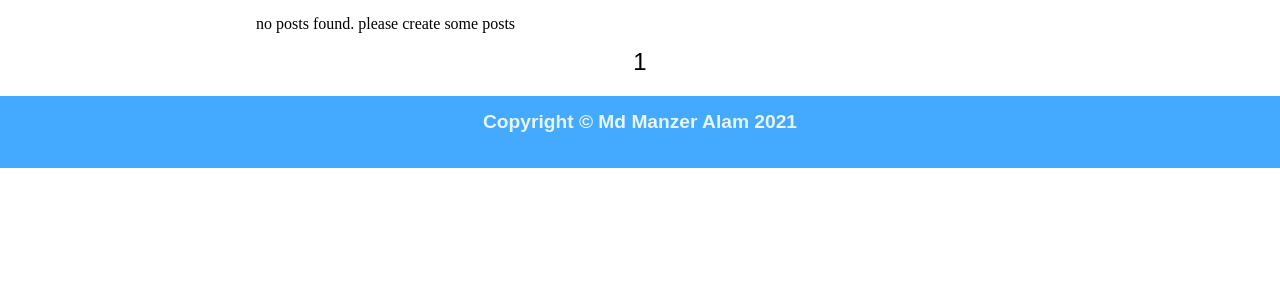
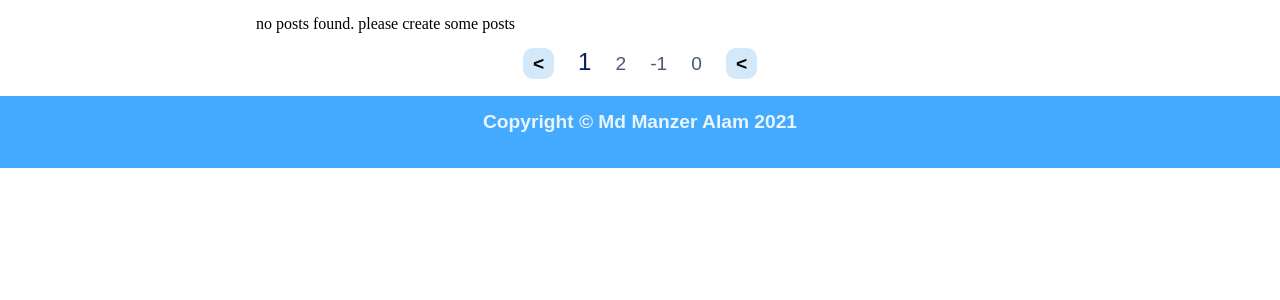
Before and after one commit to sherlock6147/django-blog, a Django app: page / in a window 1280 px wide. Shown: the part 52-352 px from the top of the page. Run offline with Django 3.2, Linux system fonts and the light colour scheme; data that the repository does not hold is empty.

Commit message:
improved pagination

```diff
--- a/blogWebsite/blog/static/blog/index.css
+++ b/blogWebsite/blog/static/blog/index.css
@@ -65,7 +65,7 @@ nav ul li a{
     font-size: 1.2rem;
     color: rgb(232, 245, 252);
     background-color:#4af;
-    padding: 10px 20px;
+    padding: 5px 10px;
     border-radius: 10px;
     text-decoration: none;
     margin: 0px 10px;
@@ -81,3 +81,22 @@ center{
     font-size: 1.5rem;
     font-family: sans-serif;
 }
+
+.page-number{
+    margin: 0px 10px ;
+    font-size: 1.2rem;
+    font-family: sans-serif;
+    text-decoration: none;
+    color: rgb(72, 87, 114);
+}
+.active{
+    font-size: 1.5rem;
+    color: rgb(4, 35, 83);
+    font-family: sans-serif;
+    text-decoration: none;
+
+}
+.disable{
+    background-color: rgb(211, 232, 248);
+    color: black;
+}
--- a/blogWebsite/blog/templates/blog/index.html
+++ b/blogWebsite/blog/templates/blog/index.html
@@ -33,14 +33,40 @@
             <div class="error">no posts found. please create some posts</div>
         {% endif %}
     </main>
+    <!-- Final Pagination -->
     <center>
         {%if page_obj.has_previous %} {# whether the previous page exists #}
             <a href="?page={{page_obj.previous_page_number}}" class="paginator-btn"><</a> {# link to the prev page #}
+        {% else %}
+            <a href="#" class="paginator-btn disable"><</a> {# link to the prev page #}
         {% endif %}
-        <span id="current-page">{{page_obj.number}}</span> {# the current page number #}
-
+        {% if page_obj.number == 1 %}
+            <a href="?page=1" class="page-number active">1</a>
+        {% else %}
+            <a href="?page=1" class="page-number">1</a>
+        {% endif %}
+        {% if page_obj.number == 2 %}
+            <a href="?page=2" class="page-number active">2</a>
+        {% else %}
+            <a href="?page=2" class="page-number">2</a>
+        {% endif %}
+        {% if page_obj.number != 1 and page_obj.number != 2 and page_obj.number != before_last_page and page_obj.number != last_page %}
+            <span id="current-page">..{{page_obj.number}}..</span> {# the current page number #}
+        {% endif %}
+        {% if page_obj.number == before_last_page %}
+            <a href="?page={{before_last_page}}" class="page-number active">{{before_last_page}}</a>
+        {% else %}
+            <a href="?page={{before_last_page}}" class="page-number">{{before_last_page}}</a>
+        {% endif %}
+        {% if page_obj.number == last_page %}
+            <a href="?page={{last_page}}" class="page-number active">{{last_page}}</a>
+        {% else %}
+            <a href="?page={{last_page}}" class="page-number">{{last_page}}</a>
+        {% endif %}
         {%if page_obj.has_next %} {# whether the next page exists #}
             <a href="?page={{page_obj.next_page_number}}" class="paginator-btn">></a> {# link to the next page #}
+        {% else %}
+            <a href="#" class="paginator-btn disable"><</a> {# link to the prev page #}
         {% endif %}
     </center>
 </body>
--- a/blogWebsite/blog/views.py
+++ b/blogWebsite/blog/views.py
@@ -3,6 +3,7 @@ from django.http import HttpResponse,HttpResponseRedirect
 from django.contrib.auth.models import User
 from django.contrib.auth import login, logout, authenticate
 from django.contrib import messages
+import math
 # Create your views here.
 from .forms import UserSignupForm,UserLoginForm,AddComment
 from .models import Post,Comment,Like
@@ -12,7 +13,10 @@ from django.core.paginator import Paginator
 
 def index(request):
     all_posts = Post.objects.order_by('-pub_date').filter(pub_date__lte=timezone.now())
-    paginatorObject = Paginator(all_posts, 5)
+    postPerPage = 5
+    postCount = all_posts.count()
+    last_page = math.ceil(postCount/postPerPage)
+    paginatorObject = Paginator(all_posts, postPerPage)
     pageNumber = request.GET.get('page')
     try:
         pageObj = paginatorObject.get_page(pageNumber)
@@ -22,6 +26,8 @@ def index(request):
         pageObj = paginatorObject.get_page(paginatorObject.num_pages)
     context = {
         'page_obj': pageObj,
+        'last_page' : last_page,
+        'before_last_page' : last_page-1,
     }
     print(request.user)
     return render(request,'blog/index.html',context)
```
